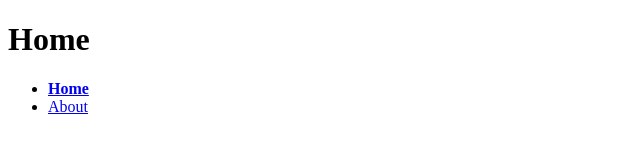
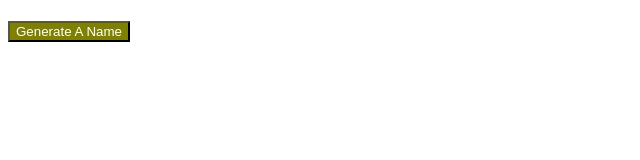
Before and after one commit to noahj1422/alpine.exercise2, a plain HTML site: page index.html in a window 1280 px wide. Shown: the whole page, without its empty margins (0-640 px from the left). Drawn offline with nearby package versions, Linux system fonts and the light colour scheme.

Commit message:
Initial Commit

```diff
--- a/index.html
+++ b/index.html
@@ -5,15 +5,14 @@
     <meta name="viewport" content="width=device-width, initial-scale=1.0">
     <title>Homepage</title>
     <link rel="stylesheet" href="screen.css">
+    <script defer src="https://cdn.jsdelivr.net/npm/alpinejs@3.x.x/dist/cdn.min.js"></script>
+    <script src="index.js"></script>
   </head>
   <body>
-    <h1>Home</h1>
-    <nav>
-      <ul>
-        <li><a href="index.html" class="active">Home</a></li>
-        <li><a href="about.html">About</a></li>
-      </ul>
-    </nav>
-    <script src="index.js"></script>
+    <div x-data="{items: ['Noah', 'Emme', 'Jack', 'Albert', 'Denise', 'Gary', 'Henry', 'Josie', 'Jeremiah', 'Kevin'],
+    selected: ''}">
+    <button class="numberButton" @click = "selected = items[Math.floor(Math.random() * 10)]">Generate A Name</button>
+    <h1 x-text="selected"></h1>
+  </div>
   </body>
 </html>
--- a/screen.css
+++ b/screen.css
@@ -1,4 +1,11 @@
-/* Add screen styles below */
-a.active {
-    font-weight: bold;
+
+.numberButton {
+    position: absolute;
+    background-color:olive;
+    align-content: center;
+    color: white;
 }
+
+h1 {
+    text-align: center;
+}
```
